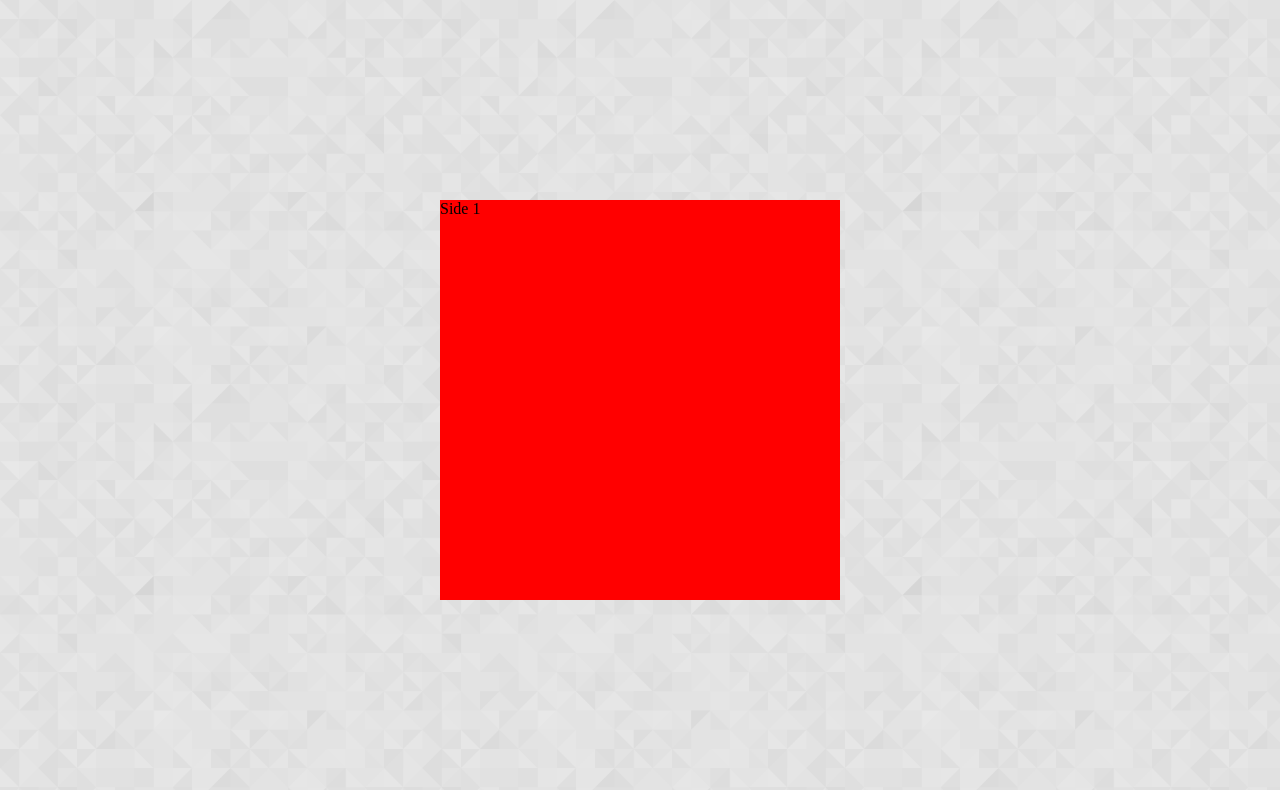
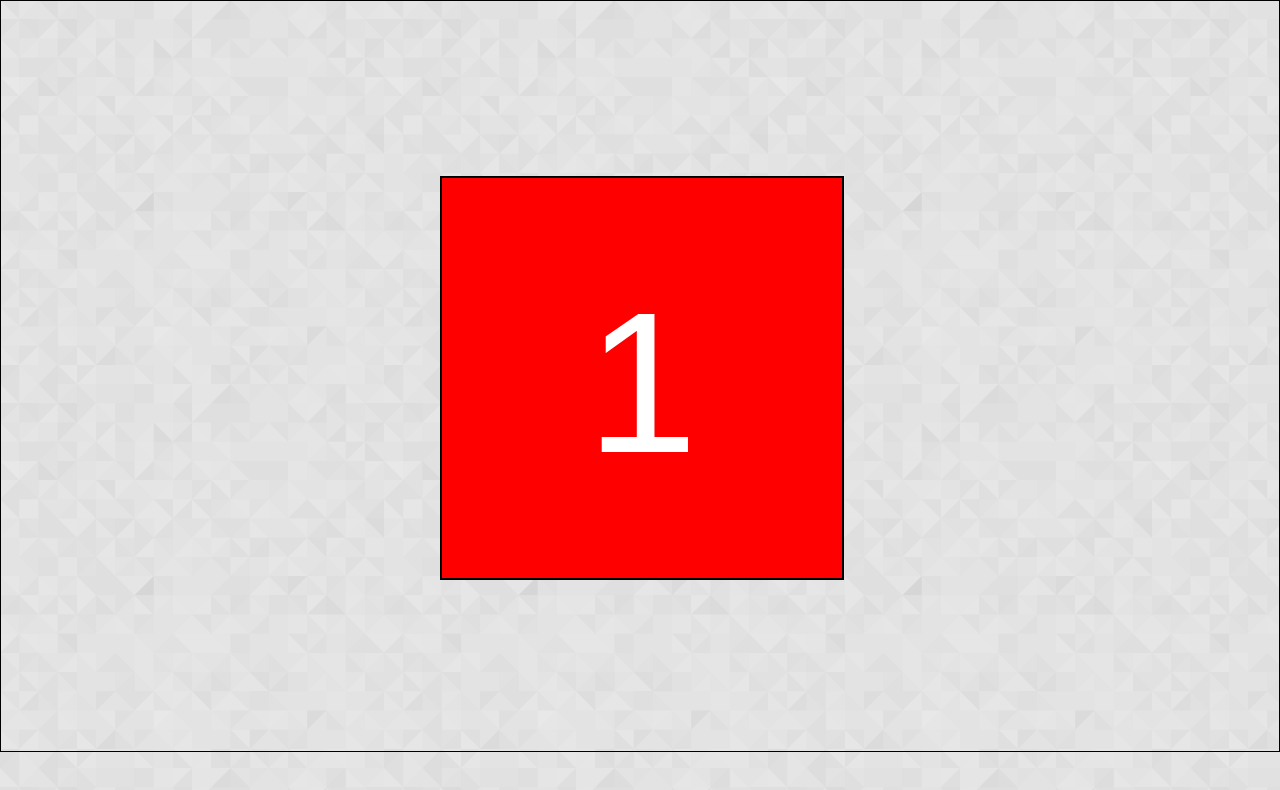
Before and after one commit to willthamic/ImageGallery, a plain HTML site: page index.html in a window 1280 px wide. Drawn offline with Linux system fonts and the light colour scheme.

Commit message:
added border to cube

```diff
--- a/index.html
+++ b/index.html
@@ -7,13 +7,15 @@
 
     </head>
     <body>
-		<div id="container" class="dir1">
-			<div class="face face-1">Side 1</div>
-			<div class="face face-2">Side 2</div>
-			<div class="face face-3">Side 3</div>
-			<div class="face face-4">Side 4</div>
-			<div class="face face-5">Side 5</div>
-			<div class="face face-6">Side 6</div>
+		<div style="border:1px solid black; height:750px;">
+			<div id="container" class="dir1">
+				<div class="face face-1"><p>1</p></div>
+				<div class="face face-2"><p>2</p></div>
+				<div class="face face-3"><p>3</p></div>
+				<div class="face face-4"><p>4</p></div>
+				<div class="face face-5"><p>5</p></div>
+				<div class="face face-6"><p>6</p></div>
+			</div>
 		</div>
 		<div id="fade" class="normal" style="position:absolute;"></div>
 		<script>
--- a/stylesheet.css
+++ b/stylesheet.css
@@ -14,14 +14,11 @@ body {
 	width:100%;
 	height:calc(100%-00px);
 }
-*{
-	--scale: 400px;
-}
 
 #container {
 	width:var(--scale);
 	margin:auto;
-	margin-top:400px;
+	margin-top:375px;
 	transform-style: preserve-3d;
 	transition: all 0.2s;
 	perspective-origin: center;
@@ -56,36 +53,45 @@ body {
 	width:var(--scale);
 	height:var(--scale);
 	position:absolute;
+	border:2px solid black;
+}
+
+p {
+	font-size:200px;
+	font-family:sans-serif;
+	text-align:center;
+	margin-top:90px;
+	color:white;
 }
 
 .face-1{
 	background-color:red;
-	transform: translateY(calc(-1*var(--scale)/2))rotateY(0deg)translateZ(calc(var(--scale)/2));
+	transform: translateY(calc(-1*var(--scale)/2))rotateY(0deg)translateZ(calc(var(--scale2)/2));
 }
 
 .face-2{
 	background-color:blue;
-	transform: translateY(calc(-1*var(--scale)/2))rotateY(90deg)translateZ(calc(var(--scale)/2));
+	transform: translateY(calc(-1*var(--scale)/2))rotateY(90deg)translateZ(calc(var(--scale2)/2));
 }
 
 .face-3{
 	background-color:yellow;
-	transform: translateY(calc(-1*var(--scale)/2))rotateY(180deg)translateZ(calc(var(--scale)/2));
+	transform: translateY(calc(-1*var(--scale)/2))rotateY(180deg)translateZ(calc(var(--scale2)/2));
 }
 
 .face-4{
 	background-color:green;
-	transform: translateY(calc(-1*var(--scale)/2))rotateY(270deg)translateZ(calc(var(--scale)/2));
+	transform: translateY(calc(-1*var(--scale)/2))rotateY(270deg)translateZ(calc(var(--scale2)/2));
 }
 
 .face-5{
 	background-color:purple;
-	transform: translateY(calc(-1*var(--scale)/2))rotateX(90deg)translateZ(calc(var(--scale)/2));
+	transform: translateY(calc(-1*var(--scale)/2))rotateX(90deg)translateZ(calc(var(--scale2)/2));
 }
 
 .face-6{
 	background-color:pink;
-	transform: translateY(calc(-1*var(--scale)/2))rotateX(270deg)translateZ(calc(var(--scale)/2));
+	transform: translateY(calc(-1*var(--scale)/2))rotateX(270deg)translateZ(calc(var(--scale2)/2));
 }
 
 
@@ -108,3 +114,8 @@ body {
 	opacity:0;
 	display:hidden;
 }
+
+*{
+	--scale: 400px;
+	--scale2: 402px;
+}
```
